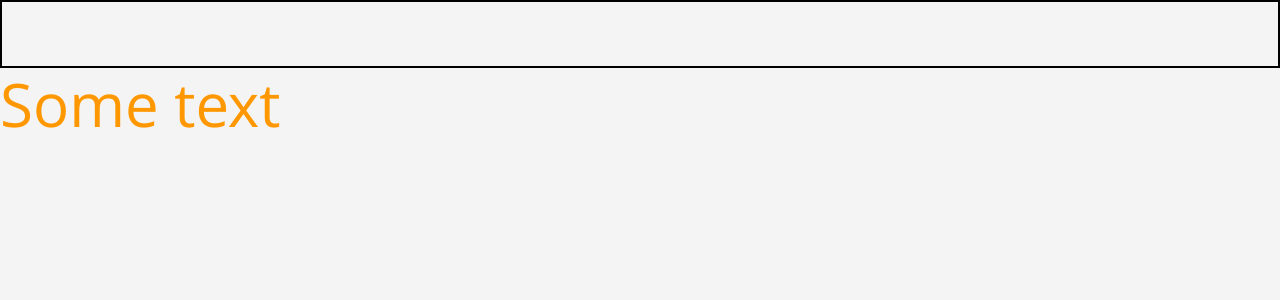
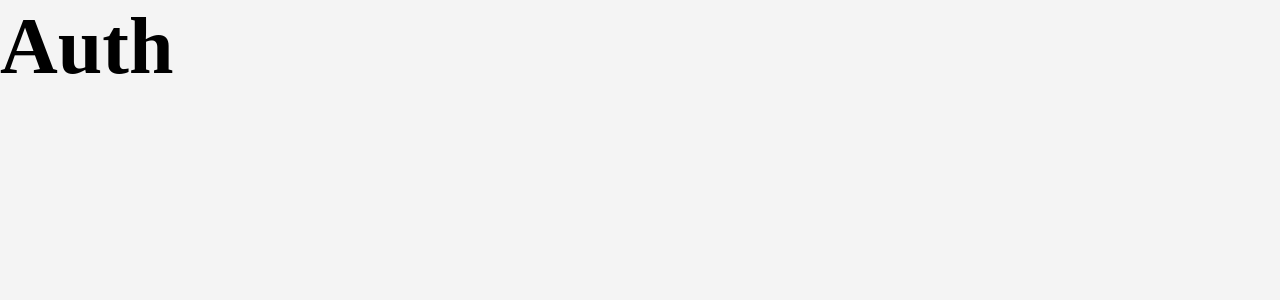
Before and after one commit to manucasares/React-starting-template, a React (Create React App) app: page /auth/login in a window 1280 px wide. Shown: the top 300 px of the page. Built offline with nearby package versions, Linux system fonts and the light colour scheme.

Commit message:
desinstalado material-ui

```diff
--- a/package.json
+++ b/package.json
@@ -3,7 +3,6 @@
   "version": "0.1.0",
   "private": true,
   "dependencies": {
-    "@material-ui/core": "^4.11.4",
     "@testing-library/jest-dom": "^5.14.1",
     "@testing-library/react": "^11.2.7",
     "@testing-library/user-event": "^12.8.3",
--- a/public/index.html
+++ b/public/index.html
@@ -6,10 +6,6 @@
     <meta name="theme-color" content="#000000" />
     <meta name="description" content="Web site created using create-react-app" />
     <link rel="manifest" href="%PUBLIC_URL%/manifest.json" />
-
-    <!-- Animate CSS -->
-    <link rel="stylesheet" href="https://cdnjs.cloudflare.com/ajax/libs/animate.css/4.1.1/animate.min.css" />
-
     <title>React Boilerplate</title>
   </head>
   <body>
--- a/src/App.js
+++ b/src/App.js
@@ -1,11 +1,11 @@
 import React from 'react'
 
 import { Provider } from 'react-redux';
-import { ThemeProvider } from '@material-ui/core/styles';
+import { ThemeProvider } from 'styled-components';
 
 import { AppRouter } from './routes/AppRouter';
 import { store } from './store/store';
-import { mainTheme } from 'styles/themes';
+import { theme } from 'styles/themes';
 
 import "./styles/font-faces.css";
 
@@ -13,7 +13,7 @@ import "./styles/font-faces.css";
 export const App = () => {
 
     return (
-        <ThemeProvider theme={ mainTheme }>
+        <ThemeProvider theme={ theme }>
             <Provider store={ store }>
                 <AppRouter />
             </Provider>
--- a/src/App/Auth/Auth.elements.js
+++ b/src/App/Auth/Auth.elements.js
@@ -1,6 +1,5 @@
 import styled from 'styled-components';
 
-export const Form = styled.form`
-    border: 2px solid black;
-    padding: 2rem;
+export const Title = styled.h2`
+    font-size: 5rem;
 `;
--- a/src/App/Auth/Auth.js
+++ b/src/App/Auth/Auth.js
@@ -1,17 +1,12 @@
-
 import React from 'react'
 
-import { Form } from './Auth.elements'
+import { Title } from './Auth.elements'
 
-import { Button, ButtonGroup, Typography, TextField } from '@material-ui/core';
 
 export const Auth = () => {
     return (
-        <>
-            <Form />
-            <Typography variant="h2" color="primary">
-                Some text
-            </Typography>
-        </>
+        <Title>
+            Auth
+        </Title>
     )
 }
--- a/src/App/Home/Home.js
+++ b/src/App/Home/Home.js
@@ -1,9 +1,10 @@
 import React from 'react';
+
 import { Title } from './Home.elements';
 
 
 export const Home = () => {
     return (
-        <Title>Titulo con styled components</Title>
+        <Title>Home</Title>
     )
 }
--- a/src/routes/AppRouter.js
+++ b/src/routes/AppRouter.js
@@ -11,14 +11,11 @@ export const AppRouter = () => {
     const [ token, setToken ] = useState( null );
 
     useEffect( () => {
-        setToken(
-            localStorage.getItem( 'token' ) || ''
-        );
+        setToken( localStorage.getItem( 'token' ) || '' );
     }, [] )
 
     return (
         <Router>
-
             <div>
                 <Switch>
                     <PublicRoute
--- a/src/styles/themes.js
+++ b/src/styles/themes.js
@@ -1,30 +1,10 @@
-import { createMuiTheme } from "@material-ui/core";
-import { orange, green } from "@material-ui/core/colors";
 
-export const mainTheme = createMuiTheme({
-    palette: {
-        primary: {
-            main: orange[ 500 ],
-            contrastText: '#fff',
-        },
-        secondary: {
-            main: green[ 500 ],
-            contrastText: '#fff',
-        },
-        light: {
-            main: "#fff"
-        }
+
+export const theme = {
+    colors: {
+        main: '#333',
     },
-    typography: {
-        fontFamily: 'Open Sans, Arial',
-        /*  Valores aceptados por MUI:
-            h1-h2-h3-h4-h5-h6-subtitle1-subtitle2-body1-body2-button-caption-overline
-        */
-        h3: {
-            // Fluid font sizes
-            fontSize: 'clamp(5px, 3vw, 20px)',
-            // Acá se pueden agregar todos los estilos que queramos
-            color: '#ff0000',
-        }
-    },
-});
+    mediaQueries: {
+        above768: '(min-width: 768px)'
+    }
+}
```
Also changed, not shown: 1 other file (tests, documents, lock files or other folders).
